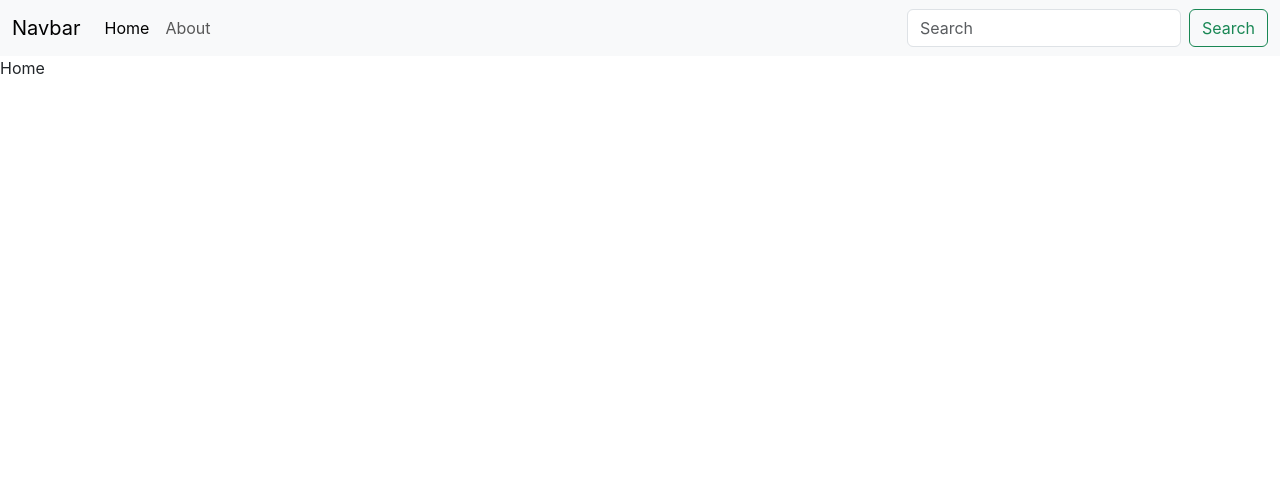
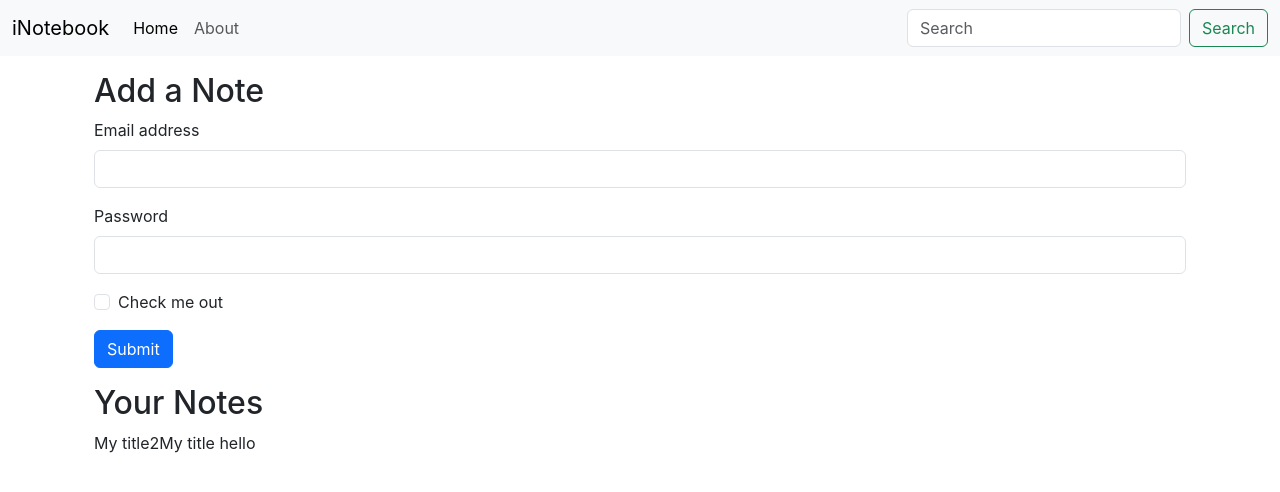
Before and after one commit to JassiSingh08/Noteskeep, a React (Create React App) app: page / in a window 1280 px wide. Shown: the top 492 px of the page. Built offline with nearby package versions, Linux system fonts and the light colour scheme.

Commit message:
added context api

```diff
--- a/src/App.js
+++ b/src/App.js
@@ -1,22 +1,26 @@
 import React from "react";
-import './App.css';
-import { BrowserRouter, Routes, Route} from "react-router-dom";
+import "./App.css";
+import { BrowserRouter, Routes, Route } from "react-router-dom";
 
 import Navbar from "./components/Navbar";
 import Home from "./components/Home";
 import About from "./components/About";
-
+import NoteState from "./context/notes/NoteState";
 
 function App() {
   return (
     <>
-    <BrowserRouter>
-    <Navbar />
-    <Routes>
-      <Route exact path="/" element={<Home/>} />
-      <Route exact path="/about" element={<About/>} />
-    </Routes>
-    </BrowserRouter>
+      <NoteState>
+        <BrowserRouter>
+          <Navbar />
+          <div className="container">
+            <Routes>
+              <Route exact path="/" element={<Home />} />
+              <Route exact path="/about" element={<About />} />
+            </Routes>
+          </div>
+        </BrowserRouter>
+      </NoteState>
     </>
   );
   }
--- a/src/components/Home.js
+++ b/src/components/Home.js
@@ -1,9 +1,41 @@
-import React from 'react'
+import React, {useContext} from "react";
+import noteContext from "../context/notes/noteContext";
 
 const Home = () => {
+  const context = useContext(noteContext);
+  const {notes, setnotes} = context;
+
   return (
-    <div>Home</div>
-  )
-}
+    <div>
+      <div className="container my-3">
+        <h2 >Add a Note</h2>
+        <form>
+          <div class="mb-3">
+            <label for="exampleInputEmail1" class="form-label">Email address</label>
+            <input type="email" class="form-control" id="exampleInputEmail1" aria-describedby="emailHelp"/>
+           </div>
 
-export default Home
+          <div class="mb-3"><label for="exampleInputPassword1" class="form-label">Password</label>
+            <input type="password" class="form-control" id="exampleInputPassword1" />
+          </div>
+
+          <div class="mb-3 form-check">
+            <input type="checkbox" class="form-check-input" id="exampleCheck1"/>
+            <label class="form-check-label" for="exampleCheck1"> Check me out </label>
+          </div>
+
+          <button type="submit" class="btn btn-primary"> Submit </button>
+        </form>
+      </div>
+
+      <div className="container my-3">
+        <h2>Your Notes</h2>
+        {notes.map((note)=> {
+          return note.title
+        })}
+      </div>
+    </div>
+  );
+};
+
+export default Home;
--- a/src/components/Navbar.js
+++ b/src/components/Navbar.js
@@ -1,21 +1,24 @@
-import React from 'react'
-import { Link } from 'react-router-dom'
+import React, {useEffect} from 'react'
+import { Link, useLocation} from 'react-router-dom'
 
 const Navbar = () => {
+    let location = useLocation();
+    useEffect(() => {},[location]);
+
   return (
-    <nav className="navbar navbar-expand-lg bg-body-tertiary">
+    <nav className="navbar navbar-expand-lg bg-body-tertiary ">
   <div className="container-fluid">
-    <Link className="navbar-brand" to="/">Navbar</Link>
+    <Link className="navbar-brand" to="/">iNotebook</Link>
     <button className="navbar-toggler" type="button" data-bs-toggle="collapse" data-bs-target="#navbarSupportedContent" aria-controls="navbarSupportedContent" aria-expanded="false" aria-label="Toggle navigation">
       <span className="navbar-toggler-icon"></span>
     </button>
     <div className="collapse navbar-collapse" id="navbarSupportedContent">
       <ul className="navbar-nav me-auto mb-2 mb-lg-0">
         <li className="nav-item">
-          <Link className="nav-link active" aria-current="page" to="/">Home</Link>
+          <Link className={`nav-link ${location.pathname === '/'? "active" : " "}`} aria-current="page" to="/">Home</Link>
         </li>
         <li className="nav-item">
-          <Link className="nav-link" to="/about">About</Link>
+          <Link className={`nav-link ${location.pathname === '/about'? "active" : " "}`} to="/about">About</Link>
         </li>
       </ul>
       <form className="d-flex" role="search">
--- /dev/null
+++ b/src/context/notes/NoteState.js
@@ -0,0 +1,33 @@
+import React ,{ useState } from "react";
+import noteContext from "./noteContext";
+
+const NoteState = (props) => {
+  const notesInitial = [
+    {
+      "_id": "645382231c1a100392391723",
+      "user": "645352c3c394a95c205b104a",
+      "title": "My title2",
+      "description": "MY FIRST NOTE2",
+      "tag": "personal",
+      "date": "2023-05-04T10:00:03.794Z",
+      "__v": 0,
+    },
+    {
+      "user": "645352c3c394a95c205b104a",
+      "title": "My title hello",
+      "description": " helloooooooooooooooooo MY FIRST NOT E helloo ",
+      "tag": "personal",
+      "_id": "64590fe860b10ac4aba70aa3",
+      "date": "2023-05-08T15:06:16.595Z",
+      "__v": 0
+    }
+  ];
+    const [notes, setNotes] = useState(notesInitial)
+  return (
+    <noteContext.Provider value={{notes, setNotes}}>
+    {props.children}
+    </noteContext.Provider>
+  );
+};
+
+export default NoteState;
--- /dev/null
+++ b/src/context/notes/noteContext.js
@@ -0,0 +1,5 @@
+import { createContext } from "react";
+
+const noteContext = createContext();
+
+export default noteContext;
```
Also changed, not shown: 1 other file (tests, documents, lock files or other folders).
